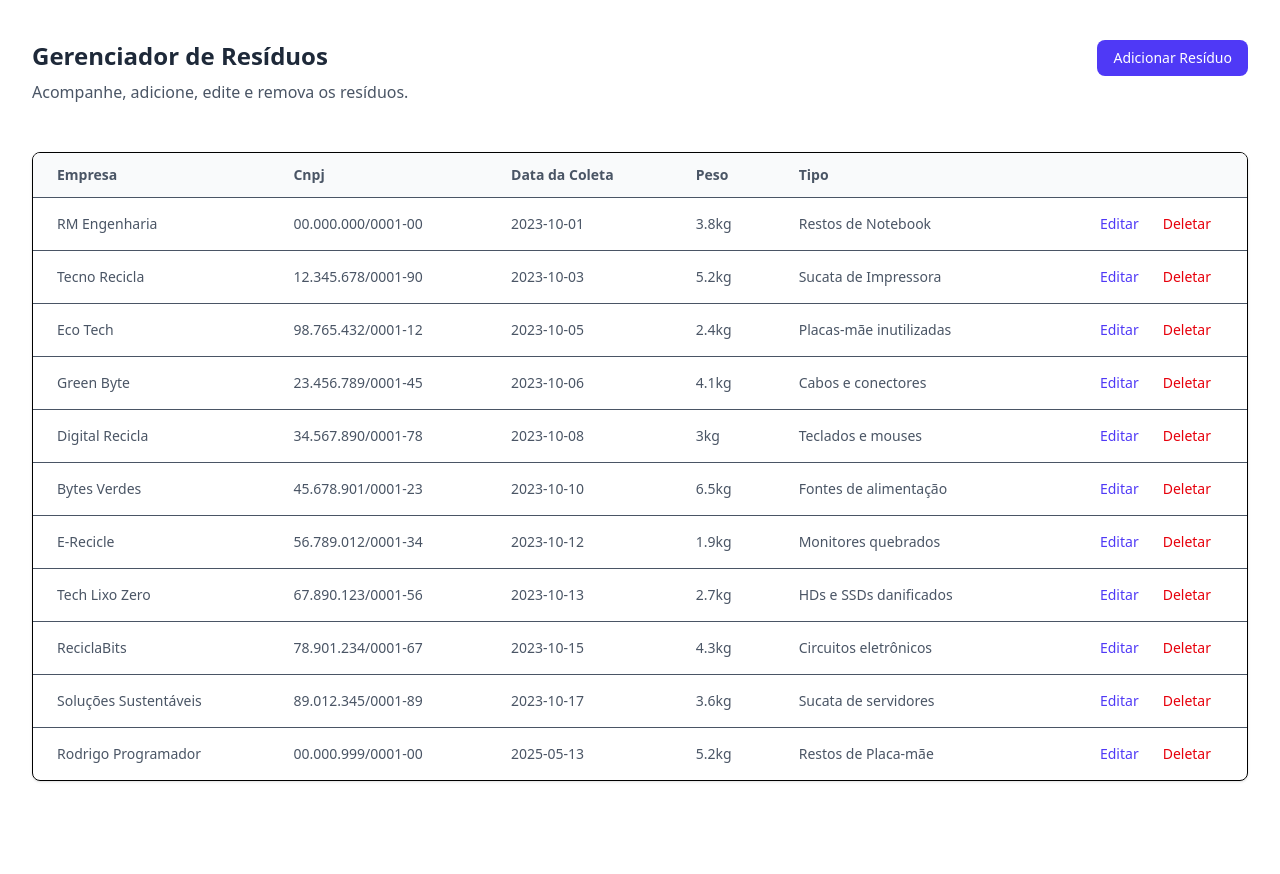
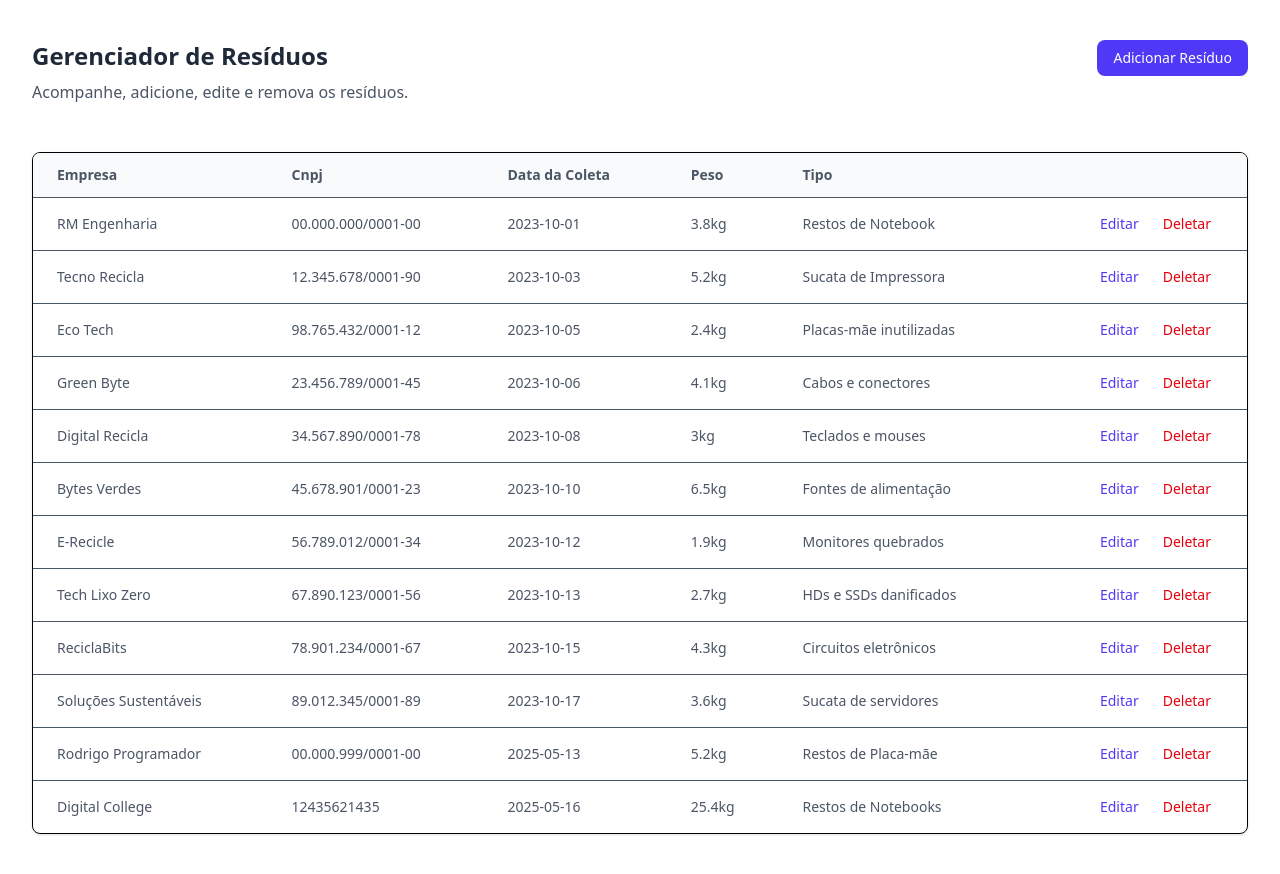
Before and after one commit to rodrigoamb/ger-residuos-gt, a React (Vite) app: page / in a window 1280 px wide. Before the commit the page ends 821 px from the top, so only its background shows below. Built offline with nearby package versions, Linux system fonts and the light colour scheme; data requests are answered from the project's data file.

Commit message:
atualizado

```diff
--- a/db.json
+++ b/db.json
@@ -87,6 +87,14 @@
       "dataColeta": "2025-05-13",
       "peso": 5.2,
       "tipo": "Restos de Placa-mãe"
+    },
+    {
+      "id": "78ac",
+      "empresa": "Digital College",
+      "cnpj": "12435621435",
+      "dataColeta": "2025-05-16",
+      "peso": "25.4",
+      "tipo": "Restos de Notebooks"
     }
   ]
 }
--- a/src/components/FormAddResiduos.jsx
+++ b/src/components/FormAddResiduos.jsx
@@ -1,4 +1,5 @@
 import { useState } from "react";
+import { fetchAddResiduosPost } from "../services/fetchAddResiduosPost";
 
 export default function FormAddResiduos() {
   const [empresa, setEmpresa] = useState("");
@@ -7,8 +8,24 @@ export default function FormAddResiduos() {
   const [peso, setPeso] = useState("");
   const [tipo, setTipo] = useState("");
 
+  async function handleSubmitAddResiduo(event) {
+    event.preventDefault();
+
+    const dados = {
+      empresa,
+      cnpj,
+      dataColeta: data,
+      peso,
+      tipo,
+    };
+
+    const resposta = await fetchAddResiduosPost(dados);
+
+    console.log(resposta);
+  }
+
   return (
-    <form className="flex flex-col gap-4">
+    <form onSubmit={handleSubmitAddResiduo} className="flex flex-col gap-4">
       <div>
         <label htmlFor="empresa">Empresa</label>
         <input
--- /dev/null
+++ b/src/services/fetchAddResiduosPost.js
@@ -0,0 +1,17 @@
+export async function fetchAddResiduosPost(dados) {
+  const response = await fetch("http://localhost:3001/residuos", {
+    method: "POST",
+    headers: {
+      "Content-Type": "application/json",
+    },
+    body: JSON.stringify(dados),
+  });
+
+  if (!response.ok) {
+    throw new Error("Houve um erro ao adicionar os residuos");
+  }
+
+  const data = await response.json();
+
+  return data;
+}
```
